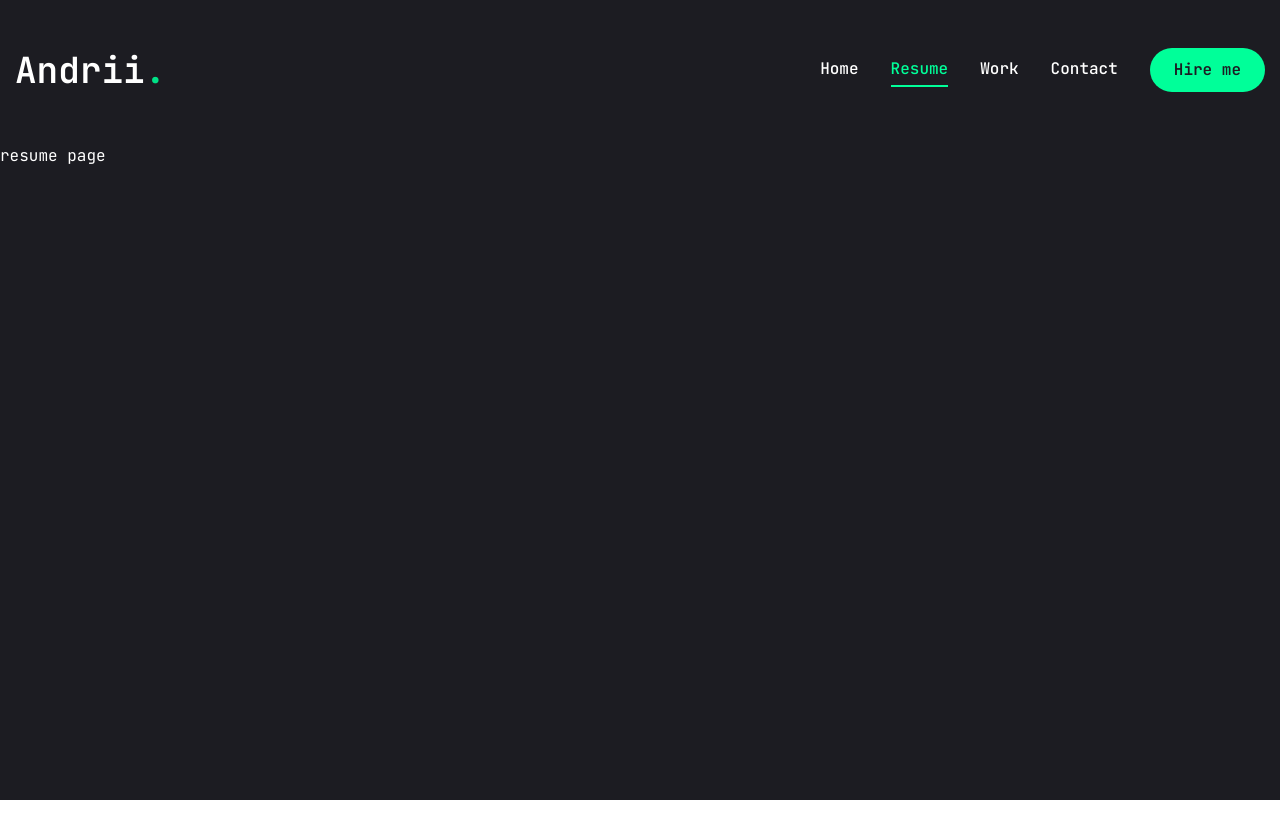
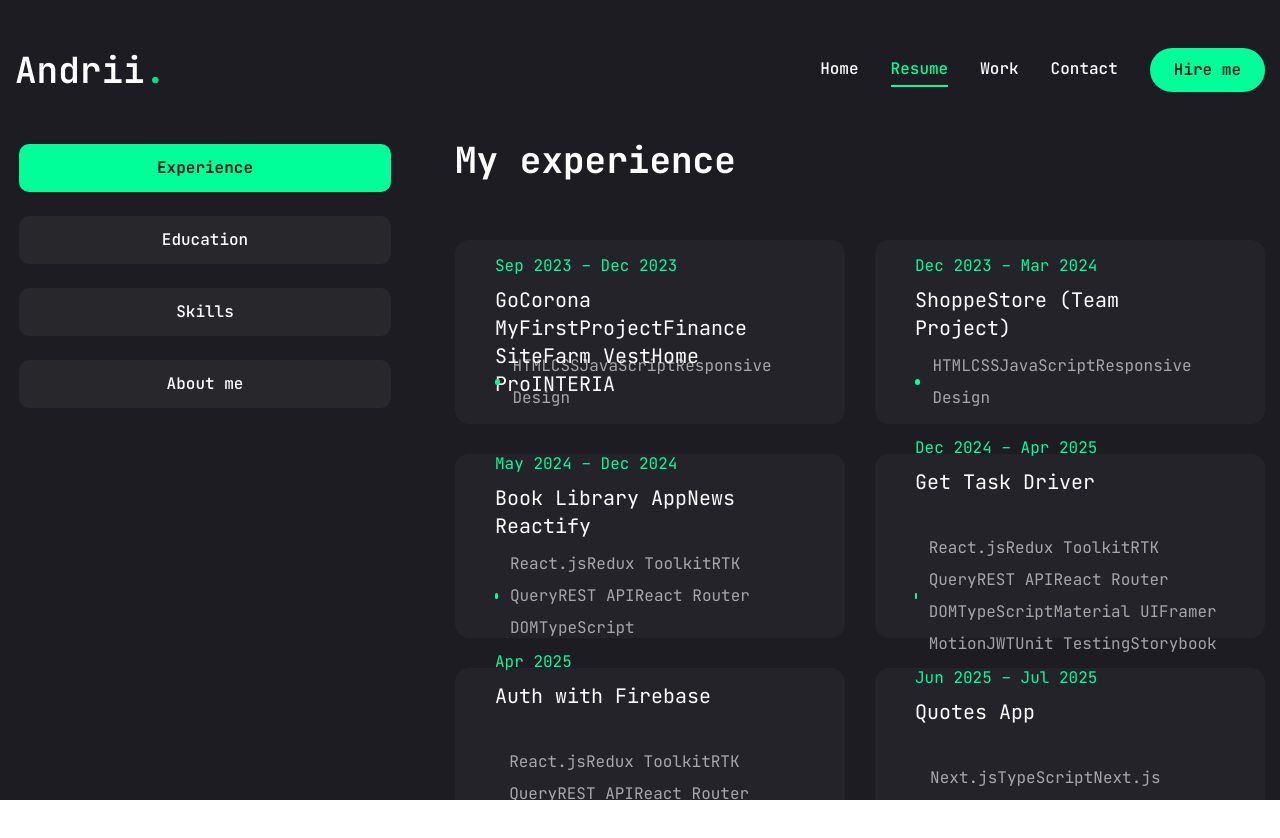
Before and after one commit to admitruk237/andrii-portfolio, a Next.js app: page /resume in a window 1280 px wide. Shown: the top 838 px of the page. Before the commit the page ends 800 px from the top, so only its background shows below. Built offline with nearby package versions, Linux system fonts and the light colour scheme.

Commit message:
experience

```diff
--- a/app/resume/page.jsx
+++ b/app/resume/page.jsx
@@ -1,5 +1,292 @@
+'use client';
+
+import { FaHtml5, FaCss3, FaJs, FaReact, FaFigma } from 'react-icons/fa';
+import {
+  SiTypescript,
+  SiRedux,
+  SiTailwindcss,
+  SiNextdotjs,
+} from 'react-icons/si';
+
+import { Tabs, TabsContent, TabsList, TabsTrigger } from '@/components/ui/tabs';
+import {
+  Tooltip,
+  TooltipContent,
+  TooltipProvider,
+  TooltipTrigger,
+} from '@/components/ui/tooltip';
+
+import { ScrollArea } from '@/components/ui/scroll-area';
+import { motion } from 'framer-motion';
+
+const about = {
+  title: 'About me',
+  discription: `Lorem ipsum dolor sit, amet consectetur adipisicing elit. Expedita ab quasi,
+    quis ipsum, incidunt quaerat perspiciatis sapiente impedit non repellat quos
+    assumenda quidem cum. Earum soluta aliquid esse maiores ullam.`,
+  info: [
+    {
+      fieldName: 'Name',
+      fieldValue: 'Andrii Dmytruk',
+    },
+    {
+      fieldName: 'Phone',
+      fieldValue: '(+48) 516 626 351',
+    },
+    {
+      fieldName: 'Nationality',
+      fieldValue: 'Ukrainian ',
+    },
+    {
+      fieldName: 'Email',
+      fieldValue: 'admitruk237@gmail.com',
+    },
+    {
+      fieldName: 'GitHub',
+      fieldValue: 'https://github.com/admitruk237',
+    },
+    {
+      fieldName: 'Languages',
+      fieldValue: 'Ukrainian, Polish, English',
+    },
+  ],
+};
+
+const experience = {
+  icon: '',
+  title: 'My experience',
+  description: `I’m a junior frontend developer actively honing my skills through hands-on projects.
+   My portfolio currently includes 12 projects of varying complexity, utilizing modern technologies and tools.
+    Explore each project in detail in the Work section, where you’ll also find links to demos and GitHub
+    repositories.`,
+  items: [
+    {
+      projects: [
+        'GoCorona MyFirstProject',
+        'Finance Site',
+        'Farm Vest',
+        'Home Pro',
+        'INTERIA',
+      ],
+      technologies: ['HTML', 'CSS', 'JavaScript', 'Responsive Design'],
+      duration: 'Sep 2023 – Dec 2023',
+    },
+    {
+      projects: ['ShoppeStore (Team Project)'],
+      technologies: ['HTML', 'CSS', 'JavaScript', 'Responsive Design'],
+      duration: 'Dec 2023 – Mar 2024',
+    },
+    {
+      projects: ['Book Library App', 'News Reactify'],
+      technologies: [
+        'React.js',
+        'Redux Toolkit',
+        'RTK Query',
+        'REST API',
+        'React Router DOM',
+        'TypeScript',
+      ],
+      duration: 'May 2024 – Dec 2024',
+    },
+    {
+      projects: ['Get Task Driver'],
+      technologies: [
+        'React.js',
+        'Redux Toolkit',
+        'RTK Query',
+        'REST API',
+        'React Router DOM',
+        'TypeScript',
+        'Material UI',
+        'Framer Motion',
+        'JWT',
+        'Unit Testing',
+        'Storybook',
+      ],
+      duration: 'Dec 2024 – Apr 2025',
+    },
+    {
+      projects: ['Auth with Firebase'],
+      technologies: [
+        'React.js',
+        'Redux Toolkit',
+        'RTK Query',
+        'REST API',
+        'React Router DOM',
+        'TypeScript',
+        'Tailwind CSS',
+        'Firebase',
+        'JWT',
+      ],
+      duration: 'Apr 2025',
+    },
+    {
+      projects: ['Quotes App'],
+      technologies: [
+        'Next.js',
+        'TypeScript',
+        'Next.js Router',
+        'REST API',
+        'Tailwind CSS',
+        'Shadcn UI',
+      ],
+      duration: 'Jun 2025 – Jul 2025',
+    },
+    {
+      projects: ['My Portfolio'],
+      technologies: [
+        'Next.js',
+        'Next.js Router',
+        'Tailwind CSS',
+        'Shadcn UI',
+        'Framer Motion',
+      ],
+      duration: 'Jul 2025 – Present',
+    },
+  ],
+};
+
+const education = {
+  icon: '',
+  title: 'My education',
+  items: [
+    {
+      istitution: 'Online Course Platform',
+      degree: 'The Ultimate React Course 2025: React, Next.js, Redux & More',
+      duration: '2025',
+    },
+    {
+      istitution: 'Online Course Platform',
+      degree: 'Java script Course',
+      duration: '2024',
+    },
+    {
+      istitution: 'STEP Computer Academy',
+      degree: 'Front-end Track',
+      duration: '2023-2024',
+    },
+    {
+      istitution: 'Online Course',
+      degree: 'Web Layout Course',
+      duration: '2023',
+    },
+    {
+      istitution:
+        'Vinnytsia Institute of Trade and Economics of Kyiv National University of Trade and Economics',
+      degree: 'Master’s Degree in Management of Trade Organizations',
+      duration: '2011-2017',
+    },
+  ],
+};
+
+const skils = {
+  title: 'My skills',
+  skillList: [
+    {
+      icon: <FaHtml5 />,
+      name: 'html 5',
+    },
+    {
+      icon: <FaCss3 />,
+      name: 'css 3',
+    },
+    {
+      icon: <FaJs />,
+      name: 'javascript',
+    },
+    {
+      icon: <FaReact />,
+      name: 'react.js',
+    },
+    {
+      icon: <SiTypescript />,
+      name: 'typescript',
+    },
+    {
+      icon: <SiRedux />,
+      name: 'redux, redux tool kit',
+    },
+    {
+      icon: <SiNextdotjs />,
+      name: 'next.js',
+    },
+    {
+      icon: <SiTailwindcss />,
+      name: 'tailwind.css',
+    },
+    {
+      icon: <FaFigma />,
+      name: 'figma',
+    },
+  ],
+};
+
 const Resume = () => {
-  return <div>resume page</div>;
+  return (
+    <motion.div
+      initial={{ opacity: 0 }}
+      animate={{
+        opacity: 1,
+        transition: { delay: 2.4, duration: 0.4, ease: 'easeIn' },
+      }}
+      className="min-h-[80vh] flex items-center justify-center py-12 lg:py-0"
+    >
+      <div className="container mx-auto">
+        <Tabs
+          defaultValue="experience"
+          className="flex flex-col lg:flex-row gap-[60px]"
+        >
+          <TabsList className="flex flex-col w-full max-w-[380px] mx-auto lg:mx-0 gap-6">
+            <TabsTrigger value="experience">Experience</TabsTrigger>
+            <TabsTrigger value="education">Education</TabsTrigger>
+            <TabsTrigger value="skills">Skills</TabsTrigger>
+            <TabsTrigger value="about">About me</TabsTrigger>
+          </TabsList>
+          <div className="min-h-[70vh] w-full">
+            <TabsContent value="experience" className="w-full">
+              <div className="flex flex-col gap-[30px] text-center lg:text-left">
+                <h3 className="text-4xl font-bold">{experience.title}</h3>
+                <p className="max-w-[600px] text-white/80 mx-auto lg:mx-0">
+                  {experience.discription}
+                </p>
+                <ScrollArea className="h-[480px">
+                  <ul className="grid grid-cols-1 lg:grid-cols-2 gap-[30px]">
+                    {experience.items.map((item, index) => {
+                      return (
+                        <li
+                          key={index}
+                          className="bg-[#232329] h-[184px] py-6 px-10 rounded-xl flex flex-col justify-center
+                        items-center lg:items-start gap-1"
+                        >
+                          <span className="text-accent">{item.duration}</span>
+                          <h3 className="text-xl max-w-[260px] min-h-[60px] text-center lg:text-left">
+                            {item.projects}
+                          </h3>
+                          <div className="flex items-center gap-3">
+                            <span className="w-[6px] h-[6px] rounded-full bg-accent"></span>
+                            <p className="text-white/60">{item.technologies}</p>
+                          </div>
+                        </li>
+                      );
+                    })}
+                  </ul>
+                </ScrollArea>
+              </div>
+            </TabsContent>
+            <TabsContent value="education" className="w-full">
+              education
+            </TabsContent>
+            <TabsContent value="skills" className="w-full">
+              skills
+            </TabsContent>
+            <TabsContent value="about" className="w-full">
+              about
+            </TabsContent>
+          </div>
+        </Tabs>
+      </div>
+    </motion.div>
+  );
 };
 
 export default Resume;
--- a/components/Stats.jsx
+++ b/components/Stats.jsx
@@ -9,7 +9,7 @@ const stats = [
   },
 
   {
-    num: 5,
+    num: 4,
     text: 'completed courses',
   },
   {
--- a/components/ui/tabs.jsx
+++ b/components/ui/tabs.jsx
@@ -1,62 +1,63 @@
-"use client"
+'use client';
 
-import * as React from "react"
-import * as TabsPrimitive from "@radix-ui/react-tabs"
+import * as React from 'react';
+import * as TabsPrimitive from '@radix-ui/react-tabs';
 
-import { cn } from "@/lib/utils"
+import { cn } from '@/lib/utils';
 
-function Tabs({
-  className,
-  ...props
-}) {
+function Tabs({ className, ...props }) {
   return (
     <TabsPrimitive.Root
       data-slot="tabs"
-      className={cn("flex flex-col gap-2", className)}
-      {...props} />
+      className={cn('flex flex-col gap-2', className)}
+      {...props}
+    />
   );
 }
 
-function TabsList({
-  className,
-  ...props
-}) {
+function TabsList({ className, ...props }) {
   return (
     <TabsPrimitive.List
       data-slot="tabs-list"
       className={cn(
-        "bg-muted text-muted-foreground inline-flex h-9 w-fit items-center justify-center rounded-lg p-[3px]",
+        'inline-flex h-auto rounded-md p-1 text-primary',
         className
       )}
-      {...props} />
+      {...props}
+    />
   );
 }
 
-function TabsTrigger({
-  className,
-  ...props
-}) {
+function TabsTrigger({ className, ...props }) {
   return (
     <TabsPrimitive.Trigger
       data-slot="tabs-trigger"
       className={cn(
-        "data-[state=active]:bg-background dark:data-[state=active]:text-foreground focus-visible:border-ring focus-visible:ring-ring/50 focus-visible:outline-ring dark:data-[state=active]:border-input dark:data-[state=active]:bg-input/30 text-foreground dark:text-muted-foreground inline-flex h-[calc(100%-1px)] flex-1 items-center justify-center gap-1.5 rounded-md border border-transparent px-2 py-1 text-sm font-medium whitespace-nowrap transition-[color,box-shadow] focus-visible:ring-[3px] focus-visible:outline-1 disabled:pointer-events-none disabled:opacity-50 data-[state=active]:shadow-sm [&_svg]:pointer-events-none [&_svg]:shrink-0 [&_svg:not([class*='size-'])]:size-4",
+        `inline-flex items-center w-full bg-[#27272c] justify-center whitespace-nowrap text-white
+        rounded-lg p-3 text-base font-medium ring-offset-white transition-all disabled:opacity-50
+        data-[state=active]:bg-accent data-[state=active]:text-primary  data-[state=active]:font-bold
+        data-[state=active]:shadow-sm`,
         className
       )}
-      {...props} />
+      {...props}
+    />
   );
 }
 
-function TabsContent({
-  className,
-  ...props
-}) {
+function TabsContent({ className, ...props }) {
   return (
     <TabsPrimitive.Content
       data-slot="tabs-content"
-      className={cn("flex-1 outline-none", className)}
-      {...props} />
+      className={cn(
+        `
+        min-h-[480px] ring-offset-white focus-visible:outline-none focus-visible:right-2 focus-visible:ring-slate-950
+        focus-visible:ring-offset-2 dark:ring-offset-slate-950 dark:focus-visible:ring-slate-300
+        `,
+        className
+      )}
+      {...props}
+    />
   );
 }
 
-export { Tabs, TabsList, TabsTrigger, TabsContent }
+export { Tabs, TabsList, TabsTrigger, TabsContent };
```
